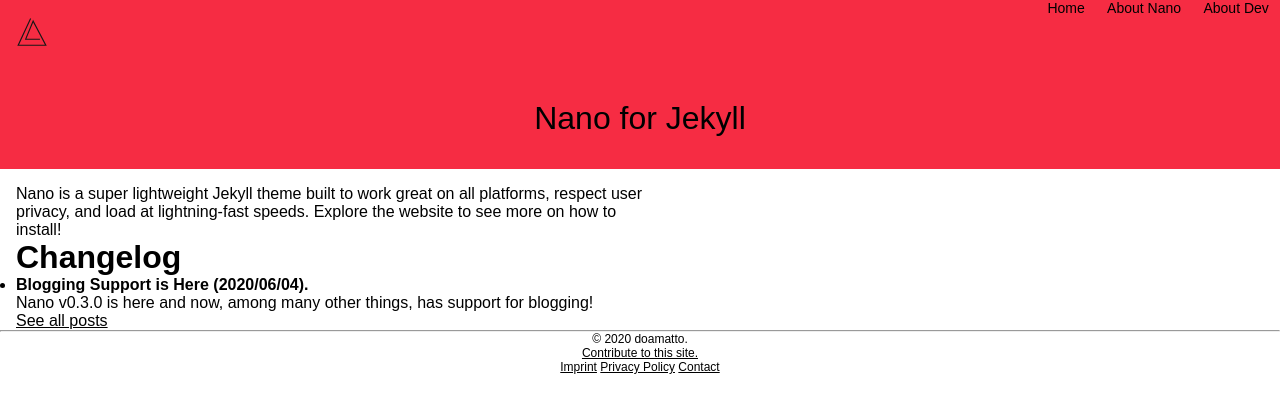
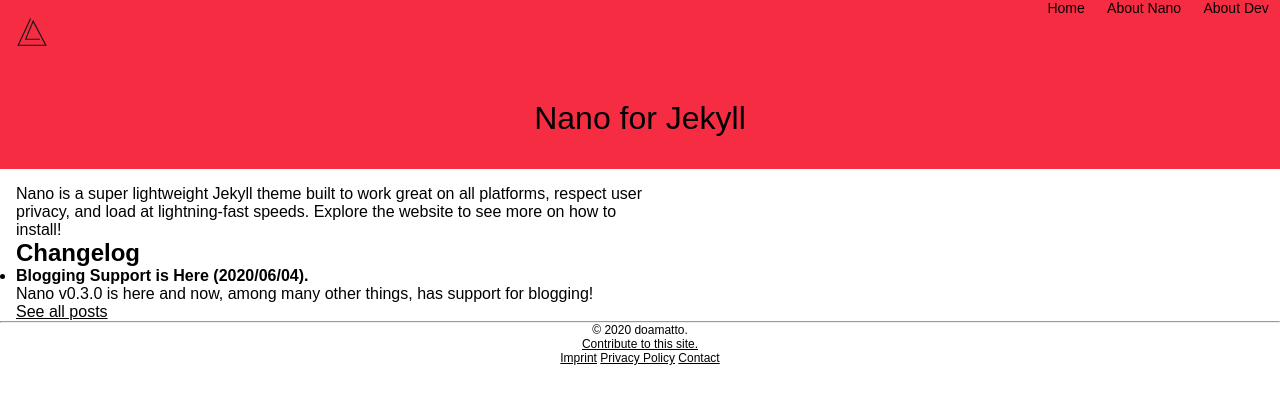
Before and after one commit to fossabot/nano, a Jekyll site: the page built from index.md, in a window 1280 px wide. Shown: the top 413 px of the page. Built offline with Jekyll 4.4.1, drawn with Linux system fonts in a browser that asks for light colours.

Commit message:
Changed some meta

```diff
--- a/index.md
+++ b/index.md
@@ -5,7 +5,7 @@ title: Home
 
 Nano is a super lightweight Jekyll theme built to work great on all platforms, respect user privacy, and load at lightning-fast speeds. Explore the website to see more on how to install!
 
-# Changelog
+## Changelog
 <ul>
     {% for post in site.posts limit:3 %}
         <li>
```
